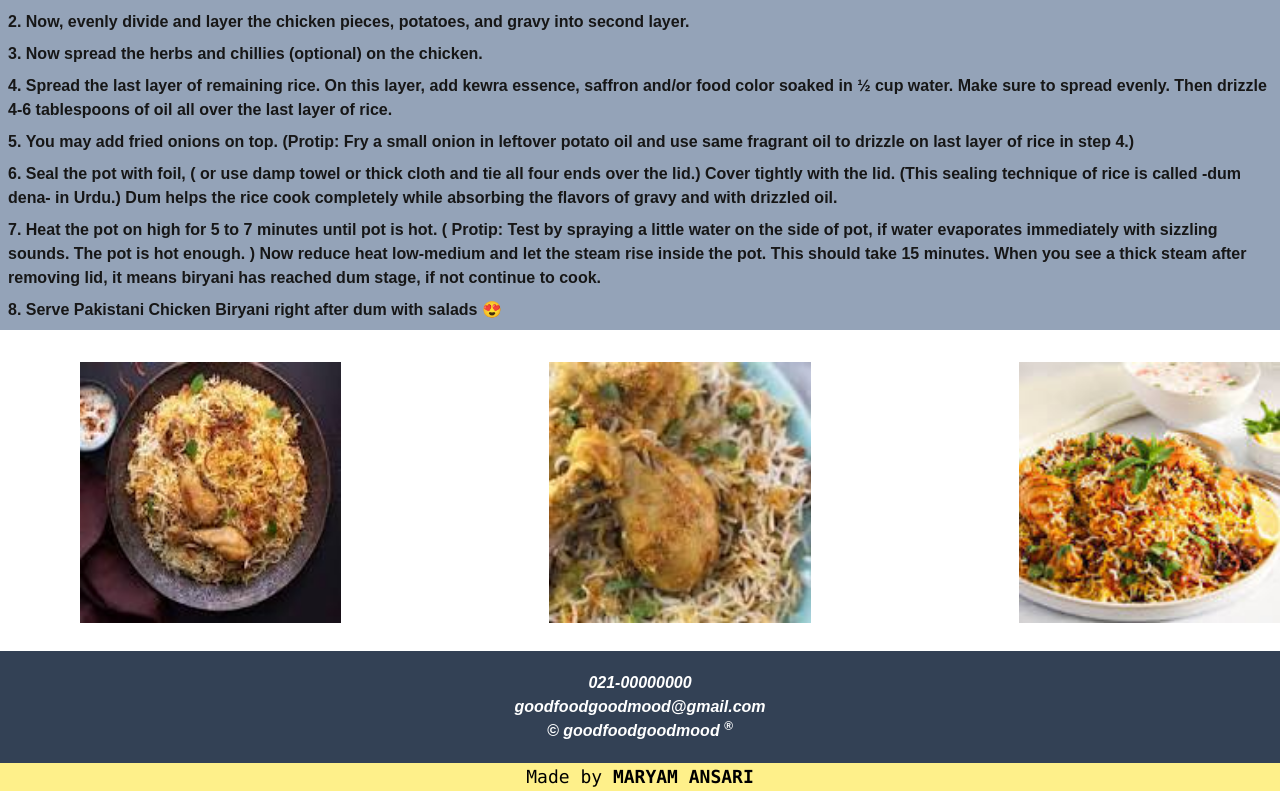
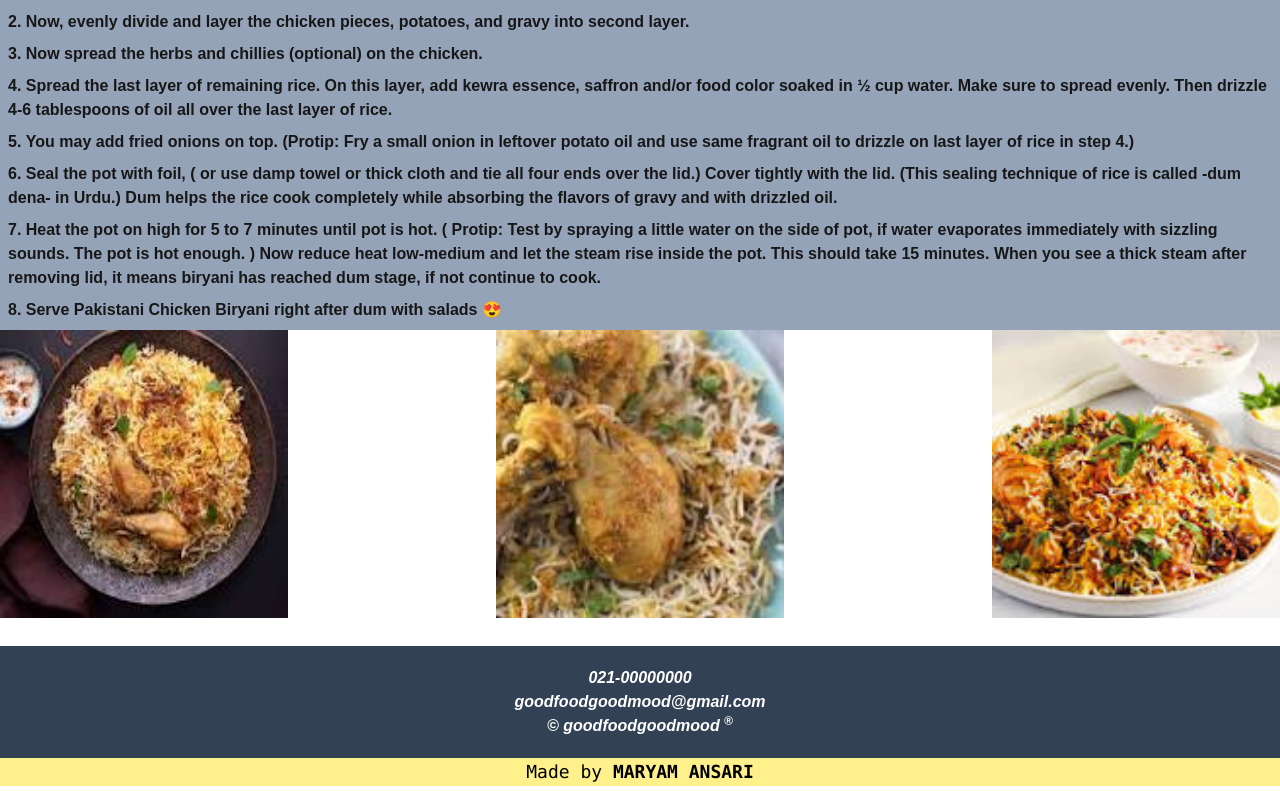
Before and after one commit to MaryamAnsari123/class3-hw, a Next.js app: page /recipes/biryani in a window 1280 px wide. Shown: the part 1542-2333 px from the top of the page. Built offline with nearby package versions, Linux system fonts and the light colour scheme.

Commit message:
Update page.tsx

```diff
--- a/app/recipes/biryani/page.tsx
+++ b/app/recipes/biryani/page.tsx
@@ -98,21 +98,19 @@ export default function biryani(){
                     </ol>
                     <div style={{display:"flex"}} className="space-x-52">
                     <Image
-                    className="mt-8 ml-20"
+
                     src="/img/b1.jpeg" // Path to your logo in the public folder
                     alt="pic1"
                     width={300} // Adjust the size as needed
                     height={100} // Adjust the size as needed
 />
 <Image
-                 className="mt-8"
                     src="/img/b2.jpeg" // Path to your logo in the public folder
                     alt="pic2"
                     width={300} // Adjust the size as needed
                     height={100} // Adjust the size as needed
 />
 <Image
-                     className="mt-8 mr-20"
                     src="/img/b3.jpeg" // Path to your logo in the public folder
                     alt="pic3"
                     width={300} // Adjust the size as needed
```
